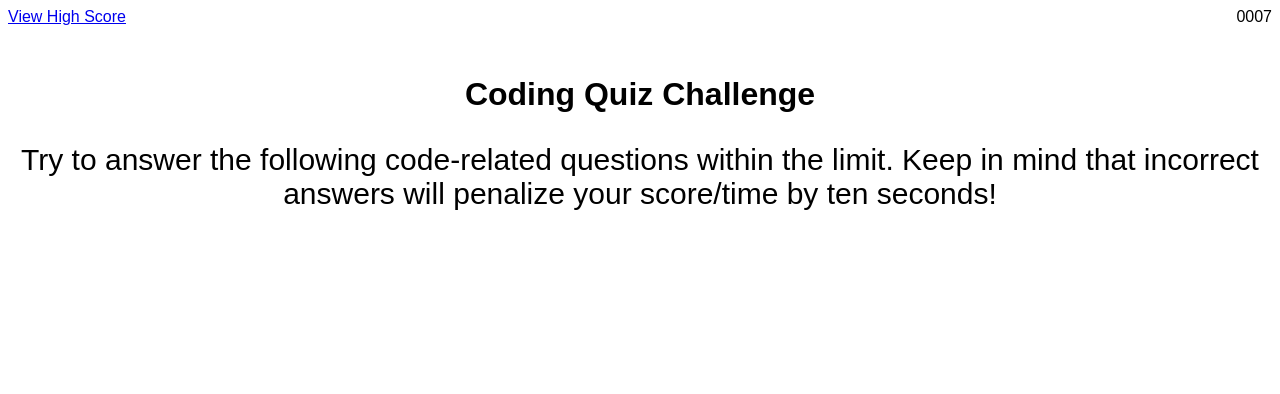
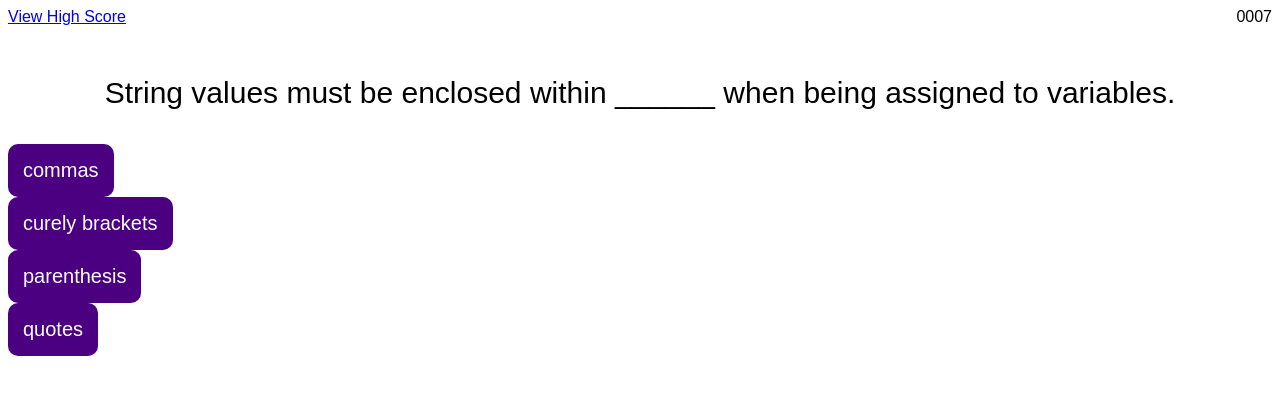
Before and after one commit to rcelevante/Code-Quiz, a plain HTML site: page index.html in a window 1280 px wide. Both pictures are taken after a click on the button "Start Quiz". Drawn offline with Linux system fonts and the light colour scheme.

Commit message:
questions and answers

```diff
--- a/index.html
+++ b/index.html
@@ -20,10 +20,11 @@
         <h1>Coding Quiz Challenge</h1>
         <p>Try to answer the following code-related questions within the limit. Keep in mind that incorrect answers will penalize your score/time by ten seconds!</p>
         <button id="start-btn">Start Quiz</button>
+        <button id="next-btn">Next</button>
     </div>
 
     <div id="next-question" class="hide">
-        <div id="question">Question</div>
+        <div id="question">Question</div></br>
         <div id="answer-buttons">
             <button class="btn">Answer 1</button>
             <button class="btn">Answer 2</button>
--- a/script.js
+++ b/script.js
@@ -1,43 +1,130 @@
 const startButton = document.getElementById("start-btn")
+const nextButton = document.getElementById("next-btn")
 const quizQuestionElement = document.getElementById("code-quiz")
 const questionElement = document.getElementById("question")
 const answerButtonsElement = document.getElementById("answer-buttons")
-
+const nextQuestionElement = document.getElementById("next-question")
 let shuffledQuestions, currentQuestionIndex
 
 startButton.addEventListener("click", startGame)
 startButton.addEventListener("click", pad)
+answerButtonsElement.addEventListener("click", () => {
+    currentQuestionIndex++
+    //setNextQuestionElement()
+})
 
 function startGame() {
-    console.log("Started")
+
     startButton.classList.add('hide')
     shuffledQuestions = questions.sort(() => Math.random() - .5)
     currentQuestionIndex = 0
-    quizQuestionElement.classList.remove('hide')
+   quizQuestionElement.classList.add('hide')
     setNextQuestion()
 }
 
 
 function setNextQuestion() {
+    resetState()
     showQuestion(shuffledQuestions[currentQuestionIndex])
 }
 
-function showQuestion(question) {
-    questionElement.innerText = question.question
+function showQuestion(questions) {
+    console.log(questions)
+    questionElement.innerText = questions.question
+    questions.answer.forEach(answer => {
+        const button = document.createElement("button")
+        button.innerText = answer.text
+        button.classList.add('btn')
+        if (answer.correct) {
+            button.dataset.correct = answer.correct
+        }
+        button.addEventListener("click", selectAnswer)
+        answerButtonsElement.appendChild(button)
+    })
+    nextQuestionElement.classList.remove("hide")
 }
 
-function selectAnswer() {
+function resetState () {
+    nextButton.classList.add("hide")
+    startButton.classList.add("hide")
+    while (answerButtonsElement.firstChild) {
+        answerButtonsElement.removeChild
+        (answerButtonsElement.firstChild)
+    }
+}
+function selectAnswer(e) {
+    const selectedButton = e.target
+    const correct = selectedButton.dataset.correct
+    setStatusClass(document.body, correct)
+    Array.from(answerButtonsElement.children).forEach(button => {
+        setStatusClass(button, button.dataset.correct)
+    })
+    if (shuffledQuestions.lenght > currentQuestionIndex + 1) {
+        nextButton.classList.remove("hide")
+    } else {
+        startButton.innerText = "Restart"
+        startButton.classList.remove("hide")
+    }
+}
 
-}
+function setStatusClass(element, correct) {
+    clearStatusClass(element)
+    if (correct) {
+      element.classList.add('correct')
+    } else {
+      element.classList.add('wrong')
+    }
+  }
+
+function clearStatusClass(element) {
+    element.classList.remove('correct')
+    element.classList.remove('wrong')
+  }
 
 const questions = [
     {
         question: "A very useful tool used during development and debugging for printing content to the debugger is:",
         answer: [
             { text: "javascript", correct: false },
-            { text: "terminal/bash", correct: false },
-            { text: "for loops", correct: true },
+            { text: "terminal/bash", correct: true },
+            { text: "for loops", correct: false },
             { text: "console.log", correct: false }
+        ]
+    },
+    {
+        question: "Arrays in Javascript can be used to store ________:",
+        answer: [
+            { text: "numbers and strings", correct: false },
+            { text: "other arrays", correct: false },
+            { text: "booleans", correct: false },
+            { text: "all of the above", correct: true }
+        ]
+    },
+    {
+        questoion: "Commonly used data types Do NOT include ________:",
+        answer: [
+            { text: "strings", correct: false },
+            { text: "booleans", correct: false },
+            { text: "alerts", correct: false },
+            { text: "numbers", correct: true }
+        ]
+    },
+    {
+        question: "The condition in an if/else statement is enclosed with ______:",
+        answer: [
+            { text: "quotes", correct: false },
+            { text: "curly brackets", correct: false },
+            { text: "square brackets", correct: false },
+            { text: "parenthesis", correct: true }
+        ]
+    },
+    {
+        question: "String values must be enclosed within ______ when being assigned to variables.",
+        answer: [
+            { text: "commas", correct: false },
+            { text: "curely brackets", correct: false },
+            { text: "parenthesis", correct: false },
+            { text: "quotes", correct: true }
         ]
     }
 ]
--- a/style.css
+++ b/style.css
@@ -36,7 +36,11 @@ button:focus {
     cursor: pointer;
 }
 
-
+#next-question {
+    text-align: center;
+    font-size: 30px;
+    margin-top: 50px;
+}
 
 .timer {
     float: right;
@@ -49,3 +53,12 @@ button:focus {
 .hide {
     display: none;
 }
+
+#next-btn {
+    display: none;
+}
+
+.btn {
+    display: grid;
+    grid-column-start: auto;
+}
```
